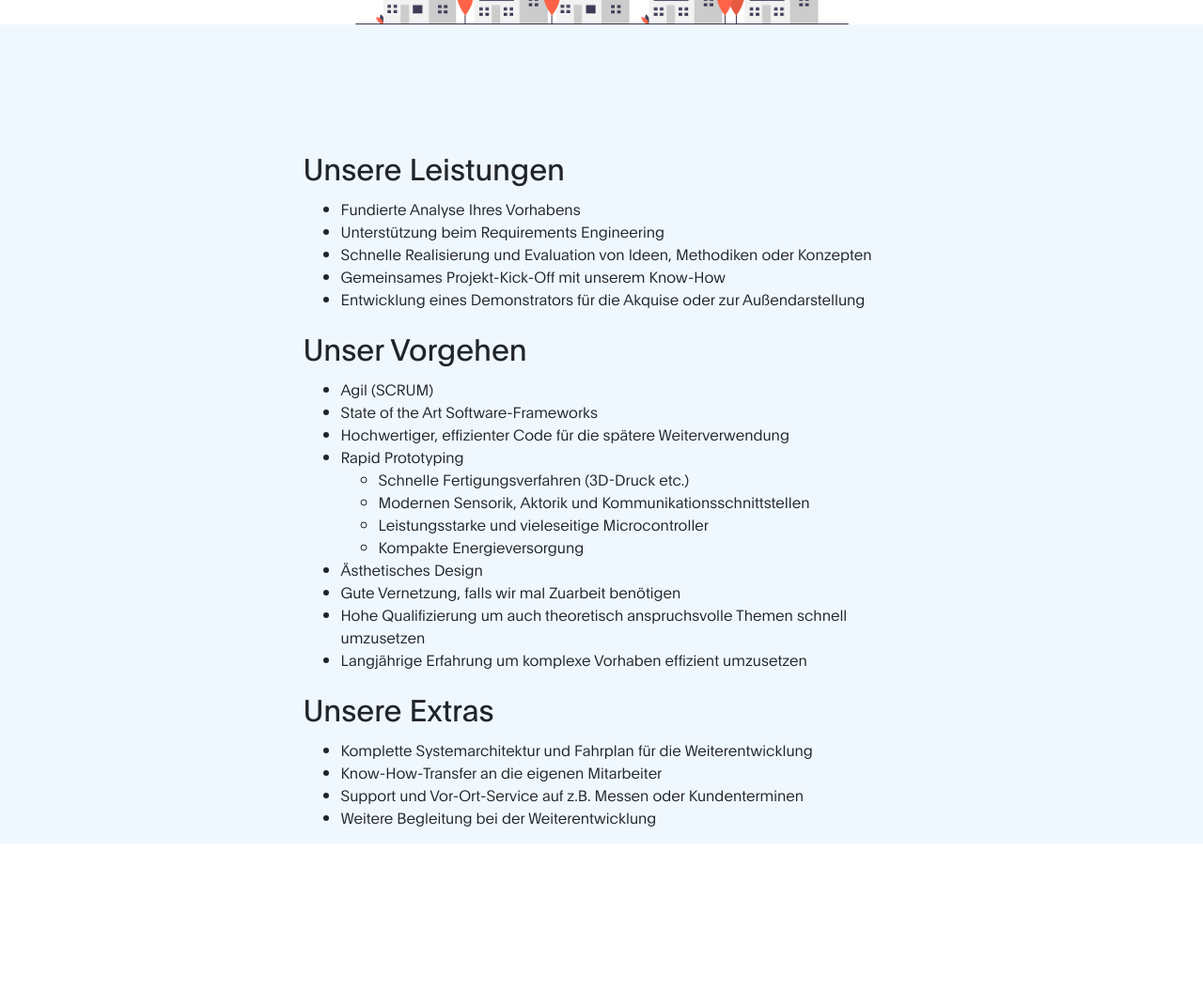
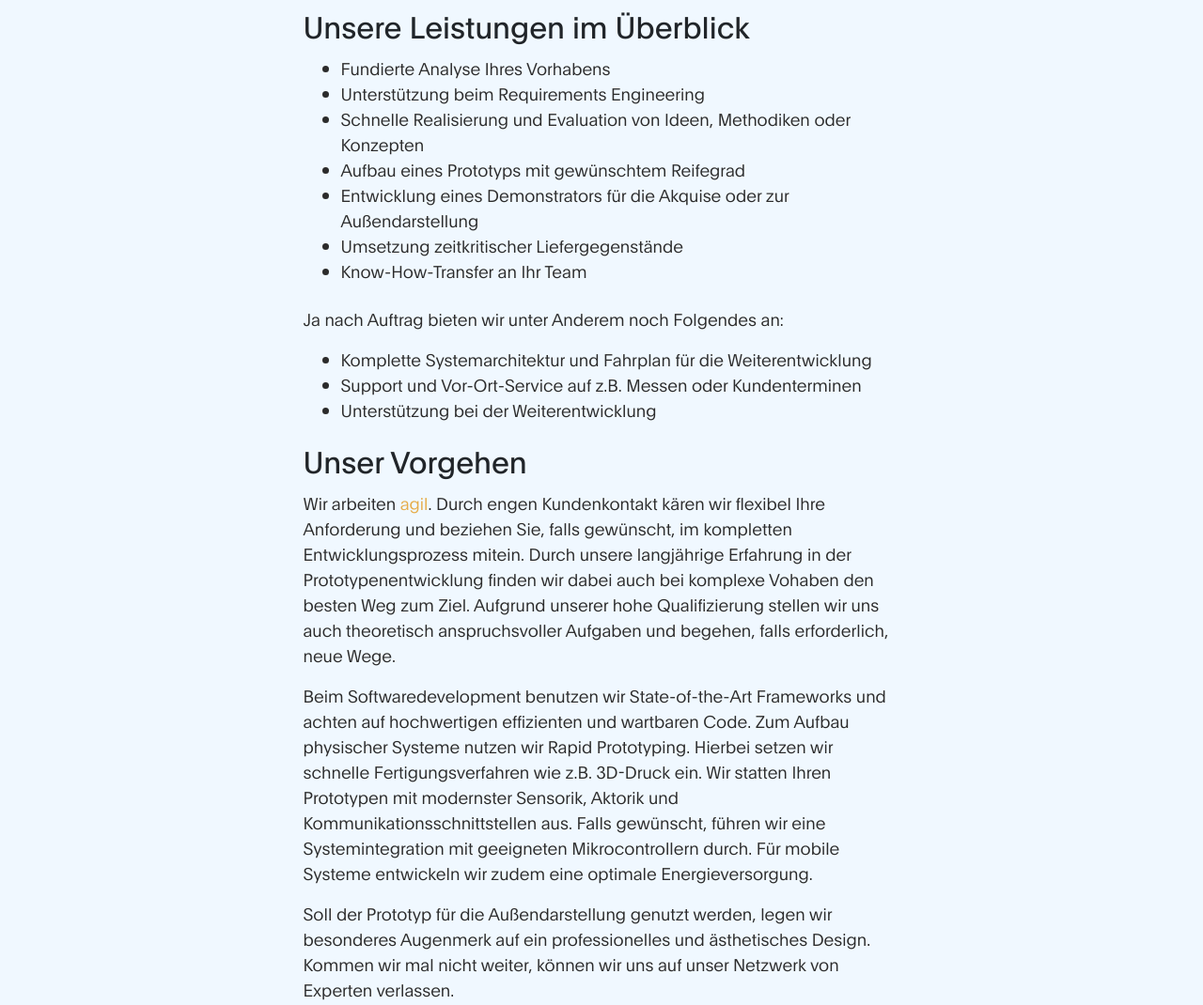
Before and after one commit to adaasch/adaasch.github.io, a plain HTML site: page main.html in a window 1280 px wide. Shown: the part 1412-2482 px from the top of the page at 94% size. Drawn offline with Linux system fonts and the light colour scheme.

Commit message:
upd text und design

```diff
--- a/css/templatemo-digital-trend.css
+++ b/css/templatemo-digital-trend.css
@@ -36,16 +36,16 @@ https://templatemo.com/tm-538-digital-trend
 }
 
 :root {
-  --primary-color: #050e8d;
-  --secondary-color: #f1c111;
+  --primary-color: #40578d;
+  --secondary-color: #e6ac48;
   --white-color: #ffffff;
-  --dark-color: #171819;
+  --dark-color: #304151;
   --secondary-bg: #f0f8ff;
-  --menu-bg: #000457;
+  --menu-bg: #304151;
   --title-color: #15141a;
   --gray-color: #909090;
   --link-color: #404040;
-  --p-color: #666262;
+  --p-color: #2b2b2b;
   --base-font-family: 'Plain-Light', sans-serif;
   --title-font-family: 'Plain-Regular', sans-serif;
   --font-bold-family: 'Plain-Bold', sans-serif;
@@ -99,6 +99,12 @@ h4 {
 }
 
 p {
+  color: var(--p-color);
+  font-size: var(--p-font-size);
+  line-height: 1.5em;
+}
+
+li {
   color: var(--p-color);
   font-size: var(--p-font-size);
   line-height: 1.5em;
@@ -553,8 +559,12 @@ a:hover, a:active, a:focus {
   padding: 7em 0 6em 0;
 }
 
+.site-footer p {
+  color: var(--white-color);
+}
+
 .site-footer a {
-  color: var(--p-color);
+  color: var(--white-color);
 }
 
 .site-footer a:hover, .footer-icon {
--- a/main.html
+++ b/main.html
@@ -83,15 +83,17 @@ https://templatemo.com/tm-538-digital-trend
                     <div class="col-lg-6 col-md-10 col-12 d-flex flex-column justify-content-center align-items-center">
                          <div class="hero-text">
 
-                              <h1 class="text-white" data-aos="fade-up">Wir lassen Ihre <strong>Ideen Realität</strong>
-                                   werden!</h1>
+                              <!-- <h1 class="text-white" data-aos="fade-up">Wir lassen Ihre <strong>Ideen Realität</strong>
+                                   werden!</h1> -->
+                              <h1 class="text-white" data-aos="fade-up">Wir erstellen Ihren <strong>Prototyp</strong>!
+                              </h1>
 
 
 
-                              <a href="contact.html" class="custom-btn btn-bg btn mt-3" data-aos="fade-up"
+                              <!--<a href="contact.html" class="custom-btn btn-bg btn mt-3" data-aos="fade-up"
                                    data-aos-delay="100">Termin vereinbaren</a>
 
-                              <!--                               <strong class="d-block py-3 pl-5 text-white" data-aos="fade-up" data-aos-delay="200"><i
+                                                             <strong class="d-block py-3 pl-5 text-white" data-aos="fade-up" data-aos-delay="200"><i
                                         class="fa fa-phone mr-2"></i> +99 080 070 4224</strong> -->
                          </div>
                     </div>
@@ -99,7 +101,7 @@ https://templatemo.com/tm-538-digital-trend
                     <div class="col-lg-6 col-12">
                          <div class="hero-image" data-aos="fade-up" data-aos-delay="300">
 
-                              <img src="images/working-girl.png" class="img-fluid" alt="working girl">
+                              <img src="images/mech_round.png" class="img-fluid" alt="working girl">
                          </div>
                     </div>
 
@@ -119,10 +121,10 @@ https://templatemo.com/tm-538-digital-trend
                               <h2 class="mb-4" data-aos="fade-up">Vom MVP, PoC bis zum messefähigen Demonstrator.</h2>
 
                               <p class="mb-0" data-aos="fade-up"> Wir haben es uns zur Aufgabe gemacht Ihr Vorhaben für
-                                   einen <strong>Prototypen</strong> schnell und gut umzusetzen.
+                                   einen <strong>Prototypen</strong> schnell und optimal umzusetzen.
                                    Dabei kann es sich um ein vollständiges <strong>mechatronisches System</strong>
                                    handeln, oder nur um ein Stück <strong>Software</strong>.
-                                   Mit uns kommen Sie auf dem einfachsten Weg von einer ersten <strong>Idee</strong>,
+                                   Mit uns kommen Sie auf dem einfachsten Weg von einem ersten <strong>Konzept</strong>,
                                    einem theoretischen <strong>Forschungsergebnis</strong> oder einer
                                    <strong>Businessidee</strong> in die <strong>Anwendung</strong>.
                               </p>
@@ -144,41 +146,45 @@ https://templatemo.com/tm-538-digital-trend
                <div class="row">
 
                     <div class="col-lg-7 mx-auto col-md-10 col-12">
-                         <h2 data-aos="fade-up">Unsere Leistungen</h2>
-                         <ul data-aos="fade-up">
+                         <h2 data-aos="fade-up">Unsere Leistungen im Überblick</h2>
+                         <ul class="mb-0" data-aos="fade-up">
                               <li>Fundierte Analyse Ihres Vorhabens</li>
                               <li>Unterstützung beim Requirements Engineering</li>
                               <li>Schnelle Realisierung und Evaluation von Ideen, Methodiken oder Konzepten</li>
-                              <li>Gemeinsames Projekt-Kick-Off mit unserem Know-How</li>
-                              <!--<li>Umsetzung zeitkritischer Liefergegenstände</li>-->
+                              <li>Aufbau eines Prototyps mit gewünschtem Reifegrad</li>
                               <li>Entwicklung eines Demonstrators für die Akquise oder zur Außendarstellung</li>
+                              <li>Umsetzung zeitkritischer Liefergegenstände</li>
+                              <li>Know-How-Transfer an Ihr Team</li>
+                         </ul>
+                         <br>
+                         <p data-aos="fade-up">Ja nach Auftrag bieten wir unter Anderem noch Folgendes an:</p>
+                         <ul data-aos="fade-up">
+                              <li>Komplette Systemarchitektur und Fahrplan für die Weiterentwicklung</li>
+                              <li>Support und Vor-Ort-Service auf z.B. Messen oder Kundenterminen</li>
+                              <li>Unterstützung bei der Weiterentwicklung</li>
                          </ul>
 
                          <h2 data-aos="fade-up">Unser Vorgehen</h2>
-                         <ul data-aos="fade-up">
-                              <li>Agil (SCRUM)</li>
-                              <li>State of the Art Software-Frameworks</li>
-                              <li>Hochwertiger, effizienter Code für die spätere Weiterverwendung</li>
-                              <li>Rapid Prototyping
-                                   <ul>
-                                        <li>Schnelle Fertigungsverfahren (3D-Druck etc.)</li>
-                                        <li>Modernen Sensorik, Aktorik und Kommunikationsschnittstellen</li>
-                                        <li>Leistungsstarke und vieleseitige Microcontroller</li>
-                                        <li>Kompakte Energieversorgung</li>
-                                   </ul>
-                              </li>
-                              <li>Ästhetisches Design</li>
-                              <li>Gute Vernetzung, falls wir mal Zuarbeit benötigen</li>
-                              <li>Hohe Qualifizierung um auch theoretisch anspruchsvolle Themen schnell umzusetzen</li>
-                              <li>Langjährige Erfahrung um komplexe Vorhaben effizient umzusetzen</li>
-                         </ul>
-                         <h2 data-aos="fade-up">Unsere Extras</h2>
-                         <ul data-aos="fade-up">
-                              <li>Komplette Systemarchitektur und Fahrplan für die Weiterentwicklung</li>
-                              <li>Know-How-Transfer an die eigenen Mitarbeiter</li>
-                              <li>Support und Vor-Ort-Service auf z.B. Messen oder Kundenterminen</li>
-                              <li>Weitere Begleitung bei der Weiterentwicklung</li>
-                         </ul>
+                         <p data-aos="fade-up">Wir arbeiten <b>agil</b>. Durch engen Kundenkontakt kären wir flexibel
+                              Ihre Anforderung und beziehen Sie, falls gewünscht, im kompletten Entwicklungsprozess
+                              mitein. Durch unsere langjährige Erfahrung in der Prototypenentwicklung finden wir dabei
+                              auch bei komplexe Vohaben den besten Weg zum Ziel. Aufgrund unserer hohe Qualifizierung
+                              stellen wir uns auch theoretisch anspruchsvoller Aufgaben und begehen, falls erforderlich,
+                              neue Wege.</p>
+                         <p data-aos="fade-up">
+                              Beim Softwaredevelopment benutzen wir State-of-the-Art Frameworks und achten auf
+                              hochwertigen effizienten und wartbaren Code. Zum Aufbau physischer Systeme nutzen wir
+                              Rapid Prototyping. Hierbei setzen wir schnelle Fertigungsverfahren wie z.B. 3D-Druck ein.
+                              Wir statten Ihren Prototypen mit modernster Sensorik, Aktorik und
+                              Kommunikationsschnittstellen aus.
+                              Falls gewünscht, führen wir eine Systemintegration mit geeigneten Mikrocontrollern durch.
+                              Für mobile Systeme entwickeln wir zudem eine optimale Energieversorgung.
+                         </p>
+                         <p data-aos="fade-up">
+                              Soll der Prototyp für die Außendarstellung genutzt werden, legen wir besonderes Augenmerk
+                              auf ein professionelles und ästhetisches Design.
+                              Kommen wir mal nicht weiter, können wir uns auf unser Netzwerk von Experten verlassen.
+                         </p>
                     </div>
 
                </div>
```
Also changed, not shown: 1 other file.
